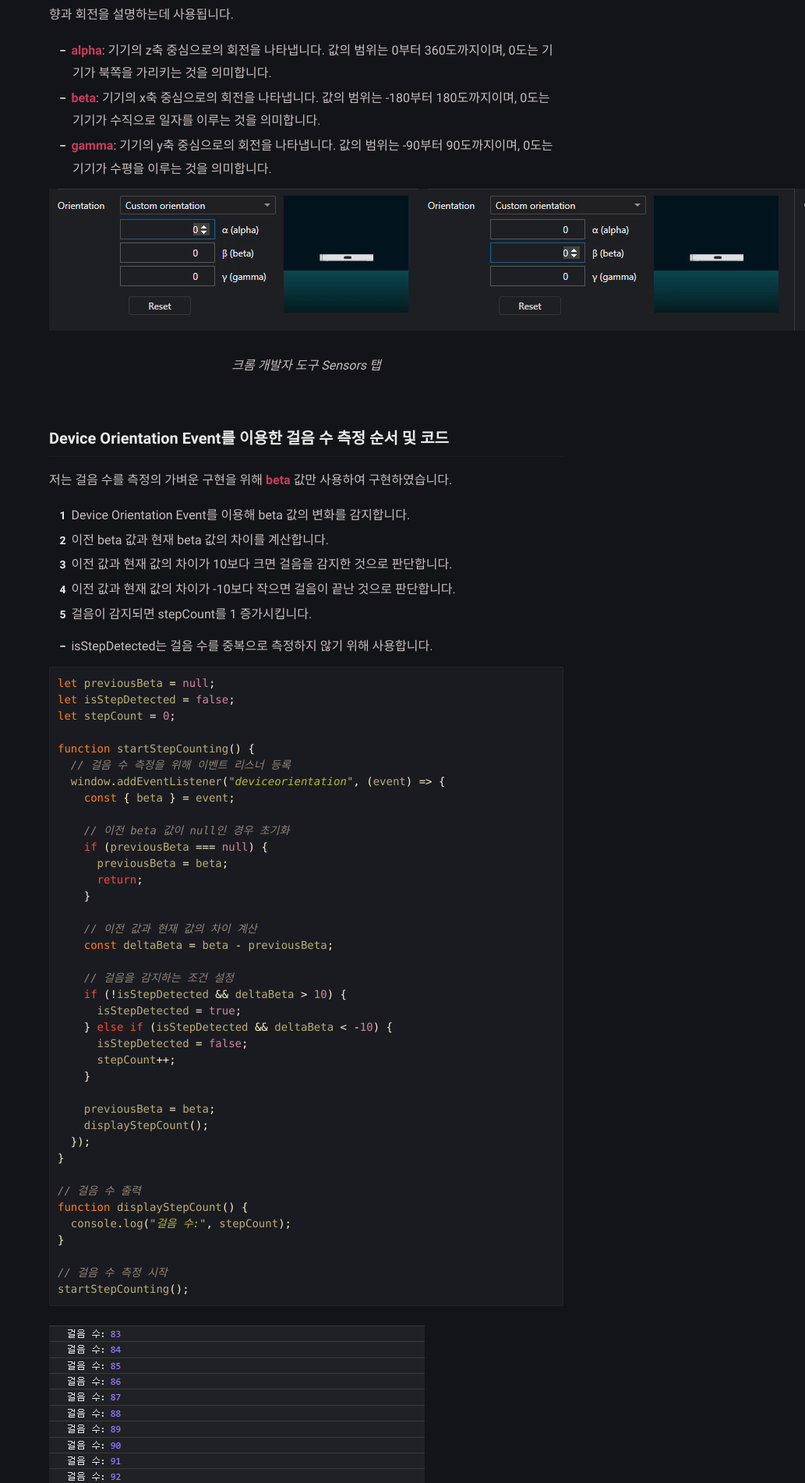
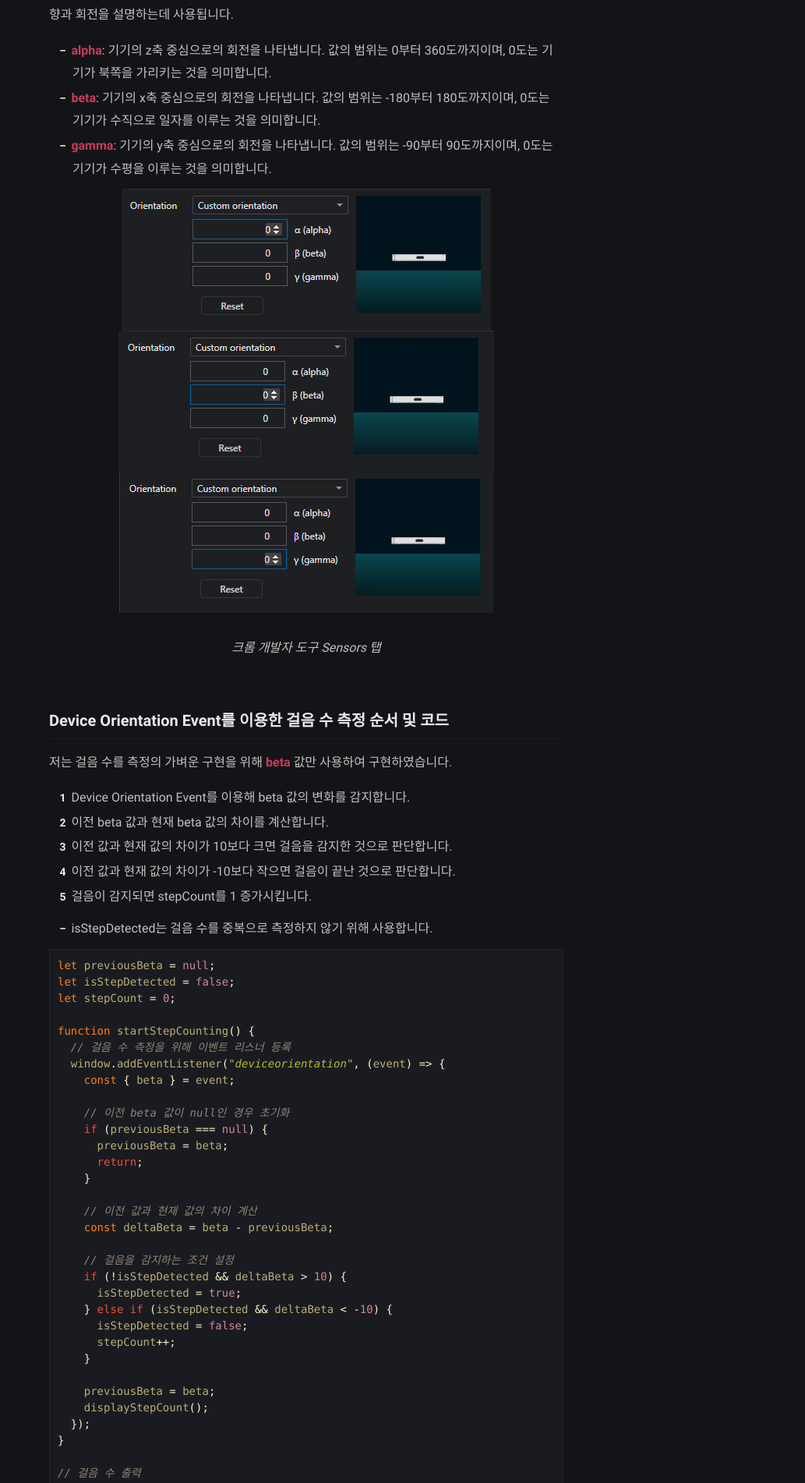
Before and after one commit to LeeJams/LeeJams.github.io, a Jekyll site: the page built from _posts/front/2023-06-29-device-orientation.md, in a window 1280 px wide. Shown: the part 707-2609 px from the top of the page at 78% size, without its empty margins (247-1280 px from the left). Built offline with Jekyll 4.4.1, drawn with Linux system fonts in a browser that asks for light colours; comment, search, counter and statistics services are not loaded.

Commit message:
이미지 수정

```diff
--- a/_posts/front/2023-06-29-device-orientation.md
+++ b/_posts/front/2023-06-29-device-orientation.md
@@ -18,11 +18,9 @@ Device Orientation Event에는 세 개의 속성(alpha, beta, gamma)이 있으
 - **gamma**: 기기의 y축 중심으로의 회전을 나타냅니다. 값의 범위는 -90부터 90도까지이며, 0도는 기기가 수평을 이루는 것을 의미합니다.
 
 <center>
-<div style="display: flex">
-  <img src="../../assets/img/front/orientation/alpha.gif" alt="alpha" />
-  <img src="../../assets/img/front/orientation/beta.gif" alt="beta" />
-  <img src="../../assets/img/front/orientation/gamma.gif" alt="gamma" />
-</div>
+<img src="../../assets/img/front/orientation/alpha.gif" alt="alpha" />
+<img src="../../assets/img/front/orientation/beta.gif" alt="beta" />
+<img src="../../assets/img/front/orientation/gamma.gif" alt="gamma" />
 </center>
 _<center>크롬 개발자 도구 Sensors 탭</center>_
 
```
